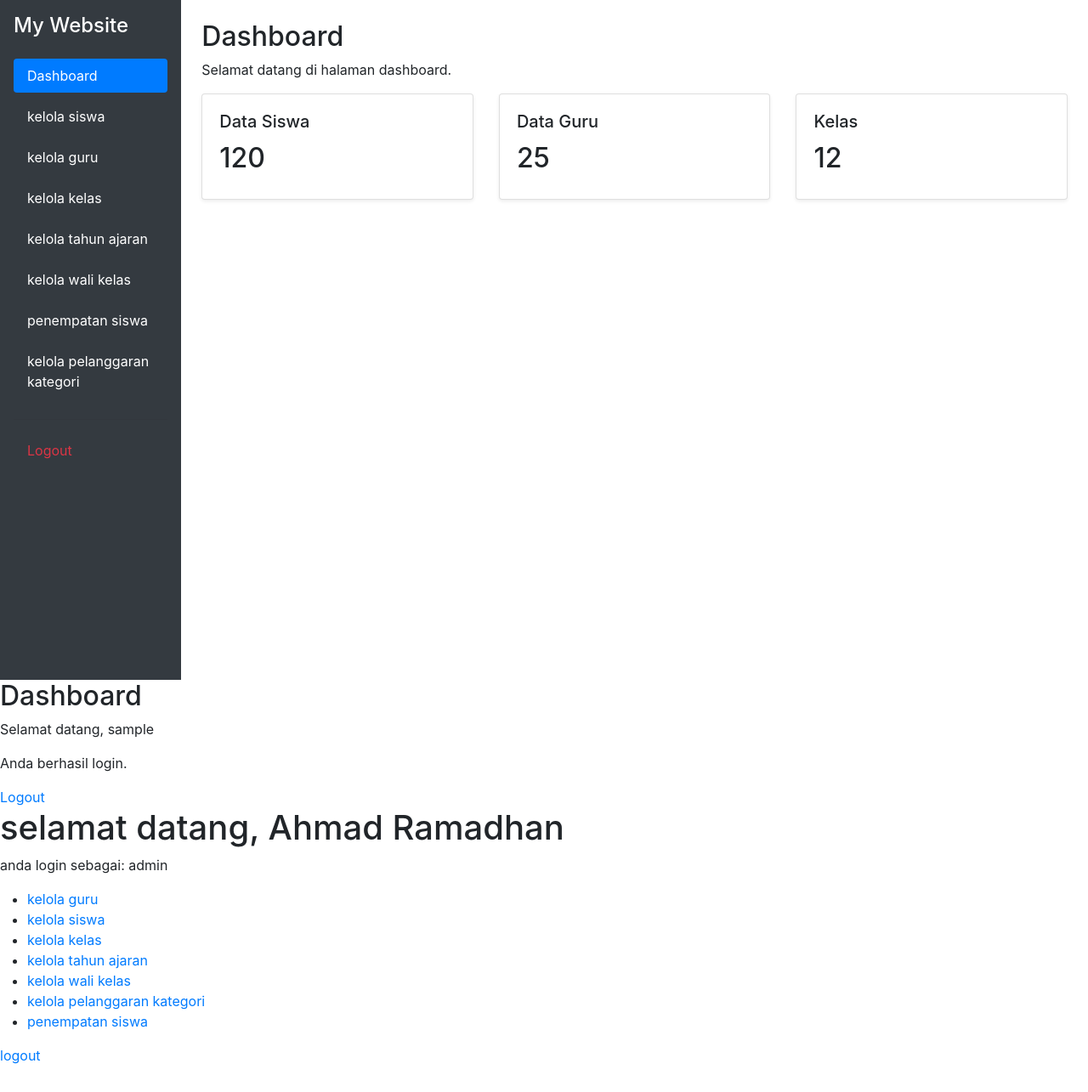
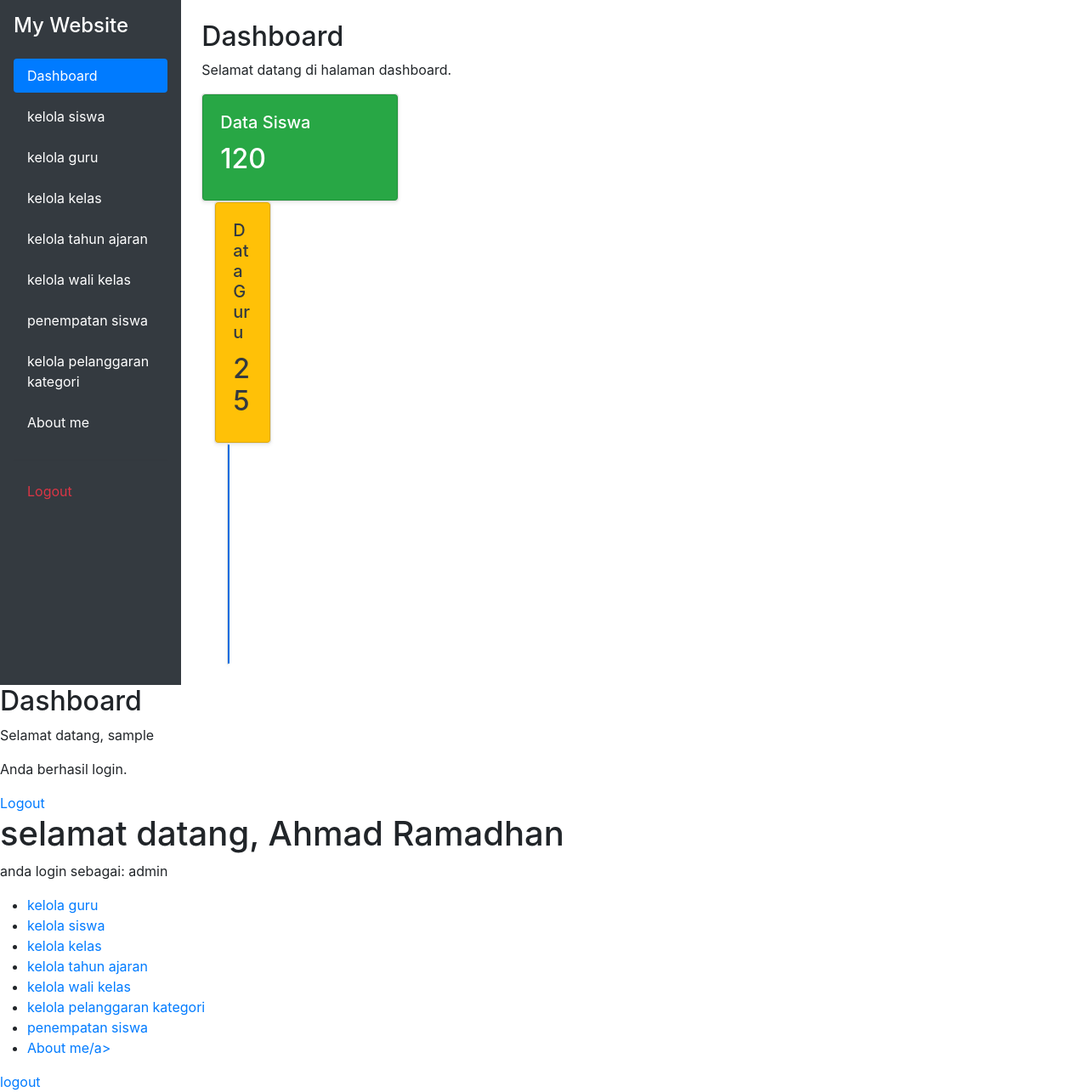
Before and after one commit to almaaura26-tech/ukk-2026, a PHP site: page /dashboard.php in a window 1280 px wide. Shown: the whole page at 85% size. Before the commit the page ends 1252 px from the top, so only its background shows below. Run offline with PHP 8.4, Linux system fonts and the light colour scheme; a user stored in the database is signed in.

Commit message:
mengubah dashboard

```diff
--- a/dashboard.php
+++ b/dashboard.php
@@ -1,5 +1,3 @@
-
-
 
 <?php
 //dashboard.php
@@ -66,6 +64,11 @@ include 'includes/cek_session.php';
                         kelola pelanggaran kategori
                     </a>
 
+                    <li class="nav-item mb-2">
+                    <a href="aboutme.php" class="nav-link text-white">
+                        About me
+                    </a>
+
                 </li>
                 <hr class="text-secondary">
                 <li class="nav-item">
@@ -83,8 +86,9 @@ include 'includes/cek_session.php';
             </p>
             <div class="row">
                 <!-- CARD DATA SISWA -->
-                <div class="col-md-4 mb-3">
+                <div class="col-md-3">
                     <div class="card shadow-sm">
+                        <div class="card bg-success text-white h-100">
                         <div class="card-body">
                             <h5 class="card-title">
                                 Data Siswa
@@ -96,8 +100,9 @@ include 'includes/cek_session.php';
                     </div>
                 </div>
                 <!-- CARD DATA GURU -->
-                <div class="col-md-4 mb-3">
+                <div class="col-md-5">
                     <div class="card shadow-sm">
+                        <div class="card bg-warning text-dark">
                         <div class="card-body">
                             <h5 class="card-title">
                                 Data Guru
@@ -109,8 +114,9 @@ include 'includes/cek_session.php';
                     </div>
                 </div>
                 <!-- CARD KELAS -->
-                <div class="col-md-4 mb-3">
+                <div class="col-md-4">
                     <div class="card shadow-sm">
+                        <div class="card bg-primary text-white">
                         <div class="card-body">
                             <h5 class="card-title">
                                 Kelas
@@ -161,6 +167,7 @@ include 'includes/cek_session.php';
         <li><a href="kelola_wali_kelas.php">kelola wali kelas</a></li>
         <li><a href="kelola_pelanggaran_kategori.php">kelola pelanggaran kategori</a></li>
         <li><a href="penempatan_siswa.php">penempatan siswa</a></li>
+        <li><a href="aboutme.php">About me/a></li>
     <?php } ?>
 
         <?php if ($_SESSION['role'] == 'guru'){ ?>
--- a/kelola_pelanggaran_kategori.php
+++ b/kelola_pelanggaran_kategori.php
@@ -134,12 +134,12 @@ $hasil = mysqli_query($koneksi, $sql);
 
             <td>
                 <a href="edit_pelanggaran_kategori.php?id=<?php echo $row['id']; ?>">
-                    Edit
+                   <button type="button" class="btn btn-primary">Edit</button>
                 </a>
                 |
                 <a href="hapus_pelanggaran_kategori.php?id=<?php echo $row['id']; ?>"
                    onclick="return confirm('Yakin ingin menghapus kategori pelanggaran ini?');">
-                    Hapus
+                    <button type="button" class="btn btn-danger">Hapus</button>
                 </a>
             </td>
         </tr>
--- a/penempatan_siswa.php
+++ b/penempatan_siswa.php
@@ -248,7 +248,7 @@ $hasil = mysqli_query($koneksi, $sql);
 
     <h3>Data Penempatan Siswa</h3>
 
-    <table border="1" cellpadding="6" cellspacing="0">
+    <table  class="table table-sm">
         <tr>
             <th>No</th>
             <th>NIS</th>
```
Also changed, not shown: aboutme.php (added, +42 -0 lines).
